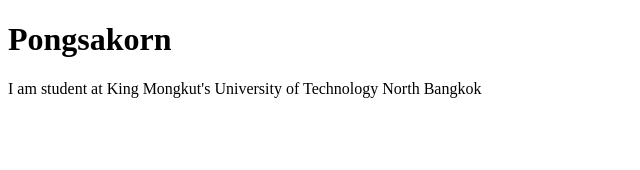
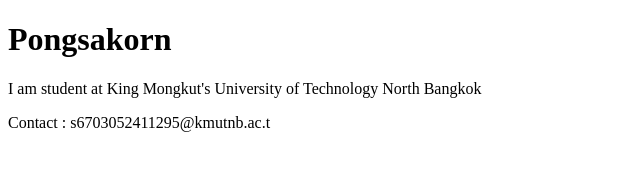
Before and after one commit to Pongsakorn-Siritemkul/github-desktop-project, a plain HTML site: page index.html in a window 1280 px wide. Shown: the whole page, without its empty margins (0-640 px from the left). Drawn offline with Linux system fonts and the light colour scheme.

Commit message:
Add contact me
Add contact me

```diff
--- a/index.html
+++ b/index.html
@@ -9,4 +9,5 @@
     <h1>Pongsakorn</h1>
     <p>I am student at King Mongkut's University of Technology North Bangkok</p>
 </body>
+<footer>Contact : s6703052411295@kmutnb.ac.t</footer>
 </html>
```
